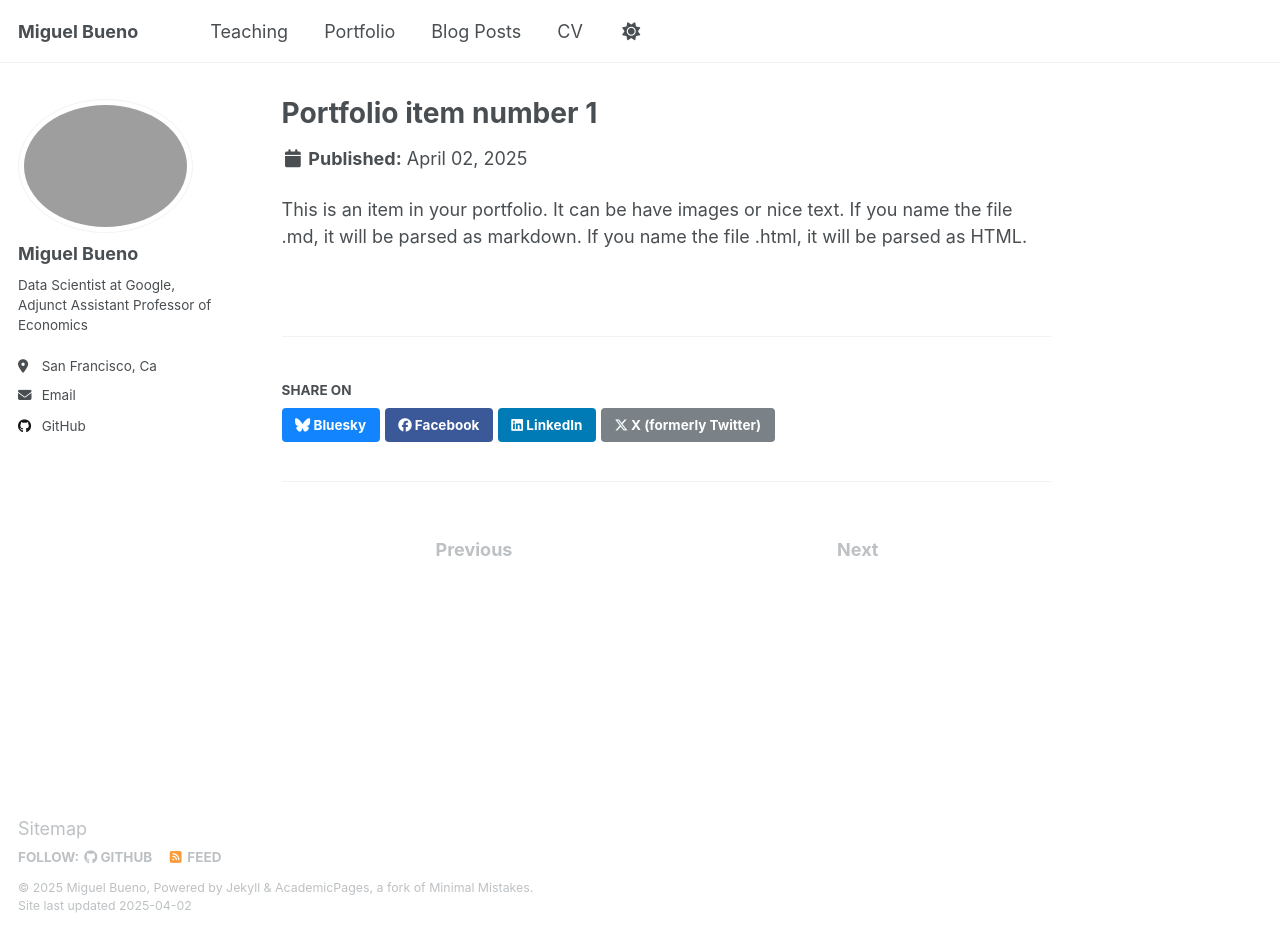
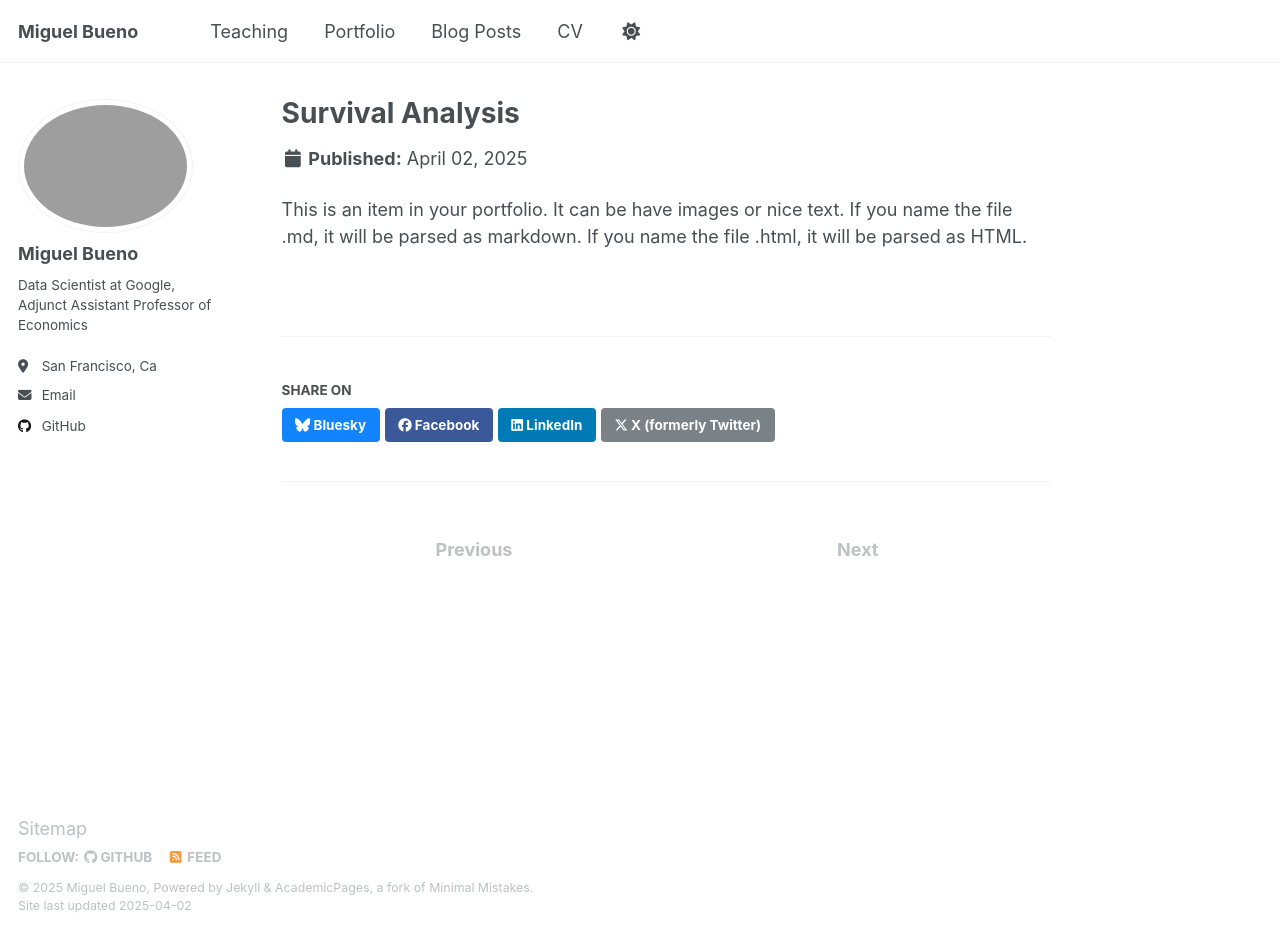
Before and after one commit to miguelbuenogoogle/miguelbuenogoogle.github.io, a Jekyll site: the page built from _portfolio/portfolio-1.md, in a window 1280 px wide and 934 px high. Built offline with Jekyll 4.4.1, drawn with Linux system fonts in a browser that asks for light colours.

Commit message:
Update portfolio-1.md

```diff
--- a/_portfolio/portfolio-1.md
+++ b/_portfolio/portfolio-1.md
@@ -1,5 +1,5 @@
 ---
-title: "Portfolio item number 1"
+title: "Survival Analysis"
 excerpt: "Short description of portfolio item number 1<br/><img src='/images/500x300.png'>"
 collection: portfolio
 ---
```
